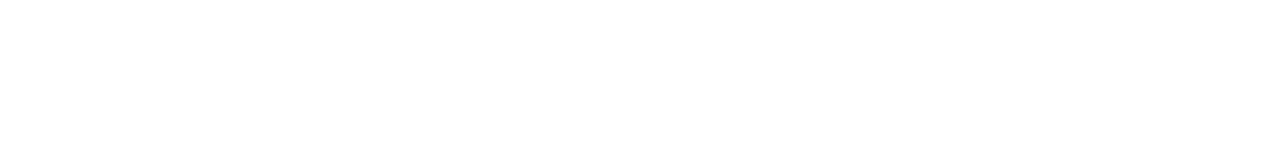
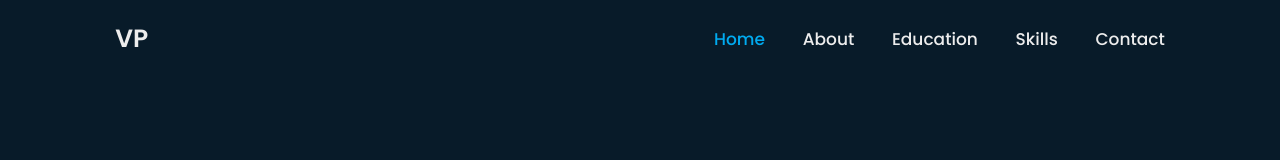
Before and after one commit to vaishnavipandey08/My_Portfolio, a plain HTML site: page index.html in a window 1280 px wide. Drawn offline with nearby package versions, Linux system fonts and the light colour scheme.

Commit message:
Header Section Added

```diff
--- a/index.html
+++ b/index.html
@@ -4,14 +4,29 @@
     <meta charset="UTF-8">
     <meta name="viewport" content="width=device-width, initial-scale=1.0">
     <link rel="stylesheet" href="style.css">
+
+    <!-- Box Icons -->
+
+    <link href='https://unpkg.com/boxicons@2.1.4/css/boxicons.min.css' rel='stylesheet' >
     <title>Portfolio_Page</title>
 </head>
 <body>
 
+    <!-- Header Design  -->
+    <header class="header">
+        <a href="#" class="logo">VP</a>
+
+        <div class="bx bx-menu" id="menu-icon"></div>
 
 
-
-
+        <nav class="navbar">
+            <a href="#home" class="active">Home</a>
+            <a href="#about">About</a>
+            <a href="#education">Education</a>
+            <a href="skills">Skills</a>
+            <a href="#contact">Contact</a>
+        </nav>
+    </header>
 
 
 
--- a/style.css
+++ b/style.css
@@ -0,0 +1,69 @@
+@import url('https://fonts.googleapis.com/css2?family=Poppins:wght@300;400;500;600;700;800;900&display=swap');
+
+*{
+    margin: 0;
+    padding: 0;
+    box-sizing: border-box;
+    text-decoration: none;
+    border: none;
+    outline: none;
+    scroll-behavior: smooth;
+    font-family: 'Poppins' , sans-serif ;
+}
+
+:root {
+    --bg-color: #081b29;
+    --second-bg-color: #112e42 ;
+    --text-color : #ededed ;
+    --main-color : #00abf0 ;
+}
+
+html {
+    font-size: 62.5%;
+    overflow-x: hidden ;
+}
+
+body {
+    background: var(--bg-color);
+    color: var(--text-color);
+}
+
+.header {
+    position: fixed;
+    top: 0;
+    left: 0;
+    width: 100%;
+    padding: 2rem 9%;
+    background-color: transparent;
+    display: flex;
+    justify-content: space-between;
+    align-items: center;
+    z-index: 100;
+}
+
+.logo {
+    font-size: 2.5rem;
+    color: var(--text-color);
+    font-weight: 600;
+}
+
+.navbar a {
+    font-size: 1.7rem;
+    color: var(--text-color);
+    font-weight: 500;
+    margin-left: 3.5rem;
+    transition: .3s;
+}
+
+.navbar a:hover,
+.navbar a.active
+{
+    color: var(--main-color);
+}
+
+#menu-icon {
+    font-size: 3.6rem;
+    color: var(--text-color);
+    cursor: pointer;
+    display: none;
+}
```
